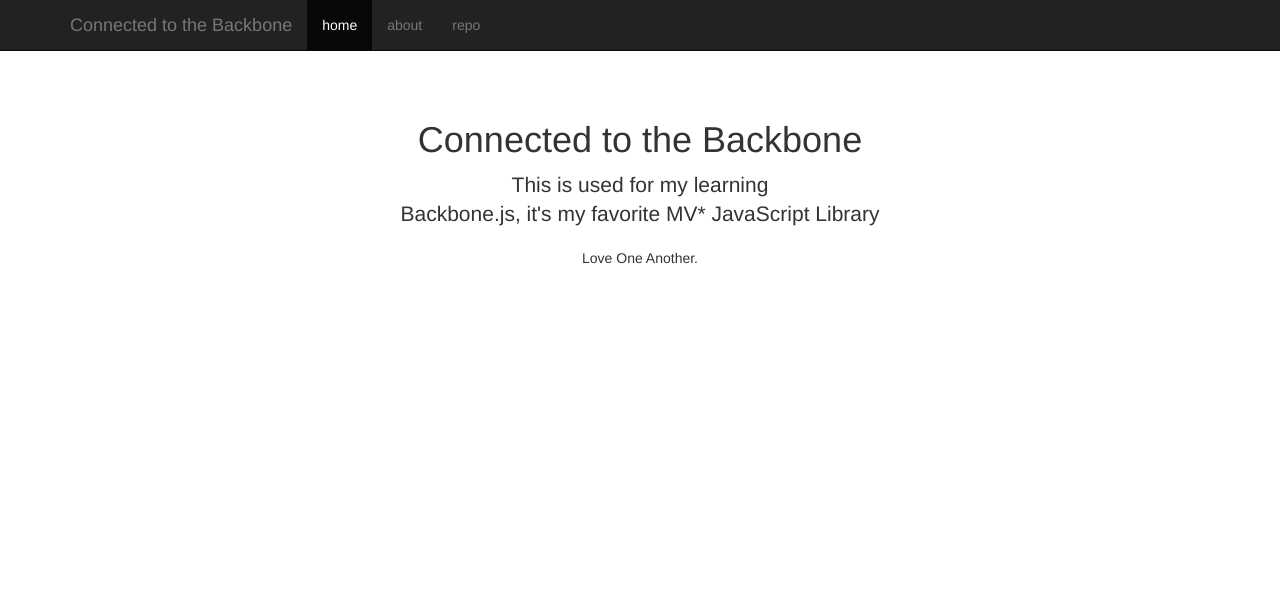
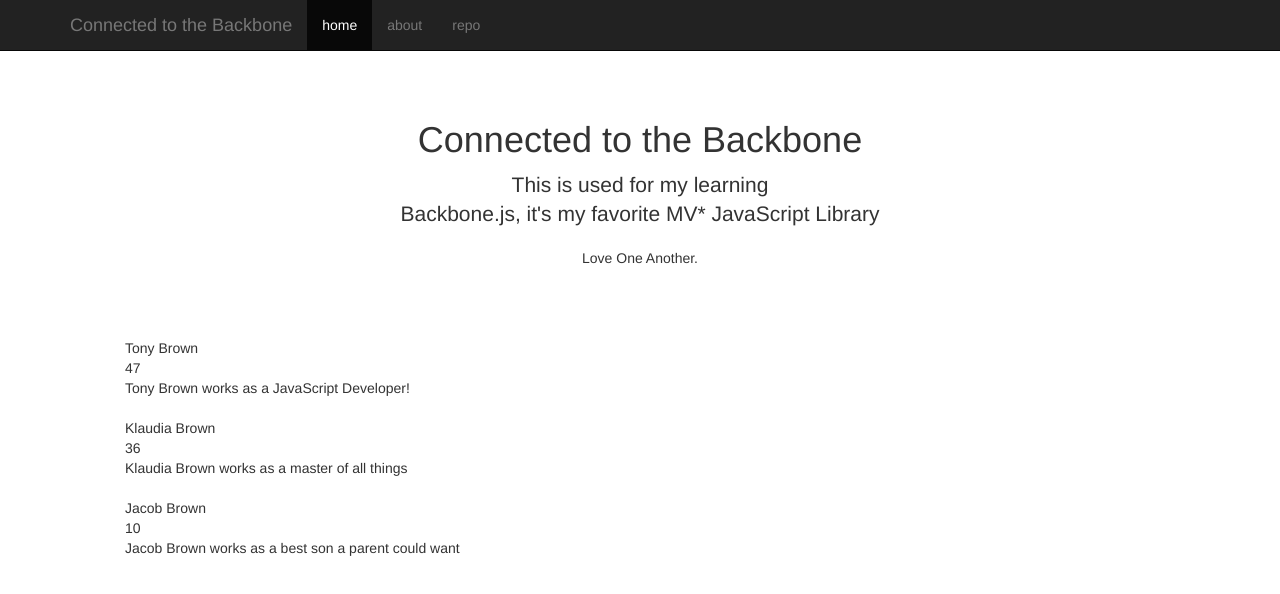
Before and after one commit to anthonybrown/connected, a plain HTML site: page index.html in a window 1280 px wide. Drawn offline with Linux system fonts and the light colour scheme.

Commit message:
pushing my tags

```diff
--- a/assets/js/app.js
+++ b/assets/js/app.js
@@ -11,6 +11,15 @@ var Person = function (config) {
 Person.prototype.work = function() {
   return this.name + ' works as a ' + this.occupation;
 };
+
+var output = document.getElementById('output');
+// document.ready needs to be invoked before jQuery will work
+// I prefere to use vanilla JavaScript here because output will be undefined
+// at the body where innerHTML is used.
+
+//$(function() {
+//  var output = $('#output');
+//});
 
 var tony = new Person({
   name: 'Tony Brown',
@@ -33,3 +42,6 @@ var jacob = new Person({
 console.log(tony.name + '\n'+ tony.age +'\n' + tony.work());
 console.log(klaudia.name + '\n' + klaudia.age + '\n' + klaudia.work());
 console.log(jacob.name + '\n'+ jacob.age + '\n' + jacob.work());
+output.innerHTML += '<br />'+  tony.name + '<br />' + tony.age + '<br />' + tony.work() + '<br />';
+output.innerHTML += '<br />'+ klaudia.name + '<br />' + klaudia.age + '<br />' + klaudia.work() + '<br />';
+output.innerHTML += '<br />'+  jacob.name + '<br />' + jacob.age + '<br />' + jacob.work() + '<br />';
--- a/index.html
+++ b/index.html
@@ -38,6 +38,9 @@
       <p class="lead">This is used for my learning<br />Backbone.js, it's my favorite MV* JavaScript Library</p>
       <p>Love One Another.</p>
     </div>
+    <div class="container">
+      <ul id="output"></ul>
+    </div>
   </div>
   <script src='assets/js/libs/jquery.js'></script>
   <script src='assets/js/libs/bootstrap.js'></script>
```
